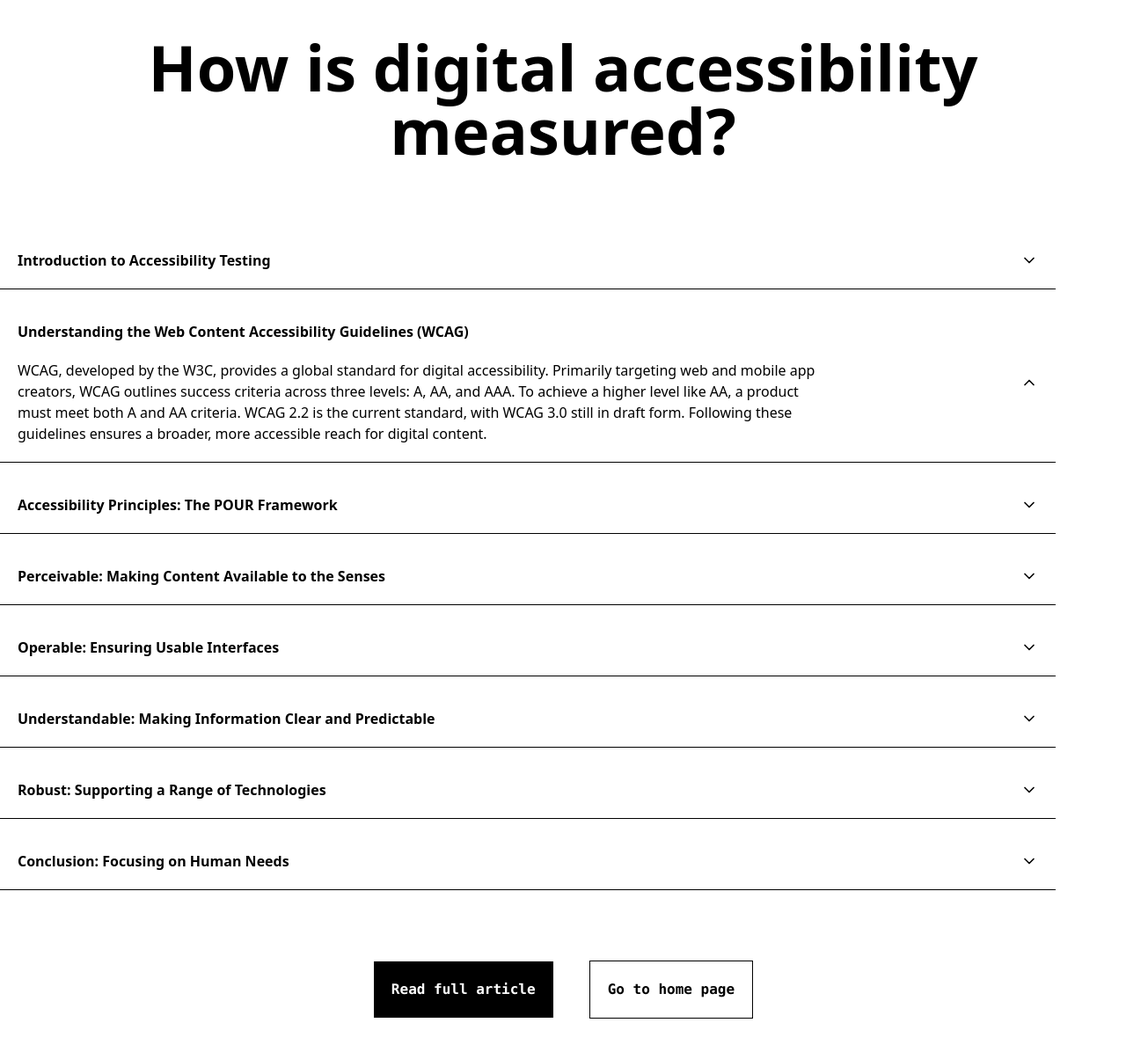
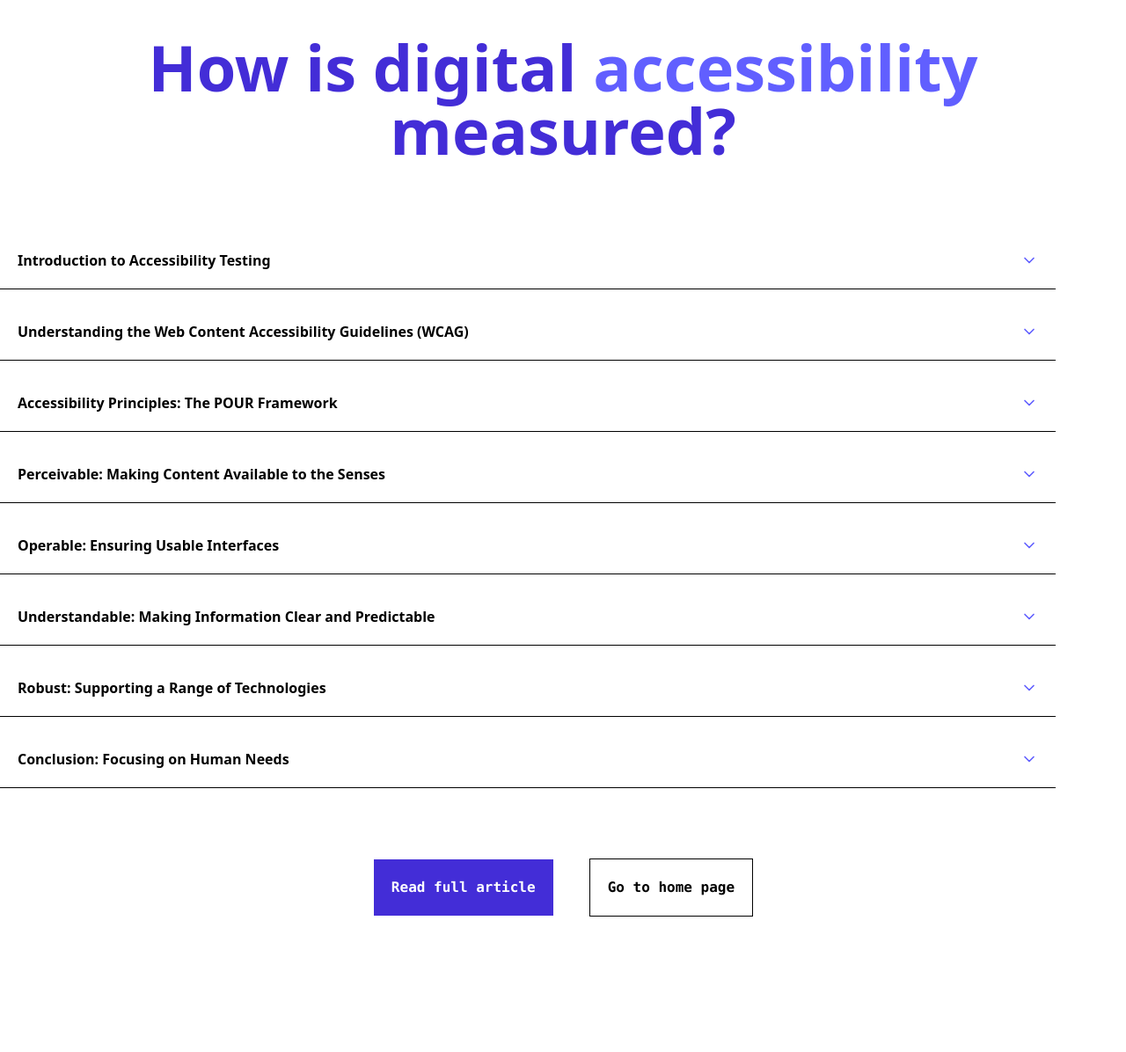
Before and after one commit to ergbeq21/accessibility, a SvelteKit app: page /article2 in a window 1280 px wide. Shown: the whole page at 88% size. After the commit the page ends 1082 px from the top, so only its background shows below. Built offline with nearby package versions, Linux system fonts and the light colour scheme.

Commit message:
Style Changes

```diff
--- a/src/lib/components/ChapterPreview.svelte
+++ b/src/lib/components/ChapterPreview.svelte
@@ -30,7 +30,7 @@
 
 <section class="flex flex-col justify-center gap-20 p-20">
 	<h1 class="font-sans text-5xl font-extrabold" >
-		Mastering the Essentials of <br /> Digital Accessibility
+		Mastering the Essentials of <br />  Digital <span class="text-indigo-500"> Accessibility</span>
 	</h1>
 
 	<div class="flex h-100 flex-row gap-20">
--- a/src/lib/components/measuredChapter.svelte
+++ b/src/lib/components/measuredChapter.svelte
@@ -39,7 +39,7 @@
 ];
 
 
-let sectionExpanded = $state(1);
+let sectionExpanded = $state(-1);
 
 function expland(index){
     if(sectionExpanded == index){
@@ -55,7 +55,7 @@ function expland(index){
 
 
 <section class="flex flex-col gap-20">
-    <h1 class="font-extrabold text-7xl font-sans mt-10 text-center">How is digital accessibility measured?</h1>
+    <h1 class="font-extrabold text-7xl font-sans mt-10 text-center text-indigo-700">How is digital <span class="text-indigo-500">accessibility</span> measured?</h1>
     <div class="flex flex-col gap-4">
         {#each sections as section, index}
         <MeasuredItem {section} isExpanded={index === sectionExpanded} onclick={()=>{
@@ -64,7 +64,7 @@ function expland(index){
         {/each}
     </div>
     <div class="flex justify-center flex-row gap-10 mb-10 ">
-        <button class="p-5 bg-black text-white font-bold font-mono border hover:bg-white hover:text-black transition-all duration-300 cursor-pointer"><a href="https://web.dev/learn/accessibility/measure?continue=https%3A%2F%2Fweb.dev%2Flearn%2Faccessibility%23article-https%3A%2F%2Fweb.dev%2Flearn%2Faccessibility%2Fmeasure">
+        <button class="p-5  bg-indigo-700 text-white font-bold font-mono border hover:bg-white hover:text-black transition-all duration-300 cursor-pointer"><a href="https://web.dev/learn/accessibility/measure?continue=https%3A%2F%2Fweb.dev%2Flearn%2Faccessibility%23article-https%3A%2F%2Fweb.dev%2Flearn%2Faccessibility%2Fmeasure">
         Read full article
         </a></button>
         <button class="p-5 bg-white text-black font-bold font-mono border hover:bg-black hover:text-white transition-all duration-300 cursor-pointer"><a href="/">
--- a/src/lib/components/measuredItem.svelte
+++ b/src/lib/components/measuredItem.svelte
@@ -17,6 +17,6 @@
 
     </div>
     <div class="transition-transform transform" class:rotate-180={isExpanded}>
-        <ChevronDown size="20" />
+        <ChevronDown size="20" class="text-indigo-500" />
     </div>
 </button>
--- a/src/routes/+page.svelte
+++ b/src/routes/+page.svelte
@@ -1,6 +1,7 @@
 <script>
 	import Herosection from '$lib/components/Herosection.svelte';
 	import ChapterPreview from '$lib/components/ChapterPreview.svelte';
+	import MeasuredChapter from '$lib/components/measuredChapter.svelte';
 
 </script>
 
```
